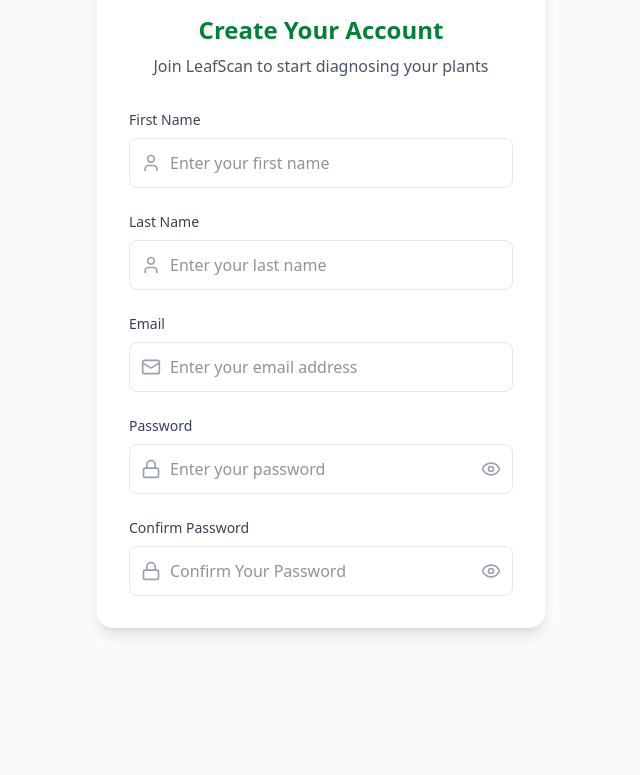
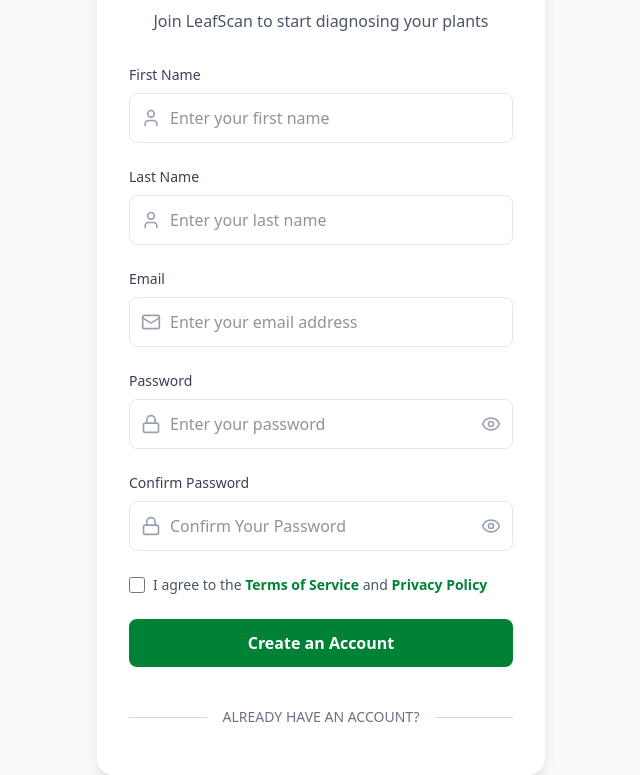
Before and after one commit to LeafScan-G21/Web-app, a React (Vite) app: page /register in a window 1280 px wide. Shown: the part 247-1022 px from the top of the page, without its empty margins (319-959 px from the left). Before the commit the page ends 920 px from the top, so only its background shows below. Built offline with nearby package versions, Linux system fonts and the light colour scheme.

Commit message:
feat(auth): Code refractoring

```diff
--- /dev/null
+++ b/src/components/ui/FullWidthButton.jsx
@@ -0,0 +1,11 @@
+import React from 'react'
+
+const FullWidthButton = ({onClick, body}) => {
+  return (
+    <button onClick={onClick} className='w-full bg-green-700 hover:bg-green-600 text-white px-4 py-3 rounded-lg font-semibold transition-colors focus:ring-2 focus:ring-green-500 focus:ring-offset-2'>
+        {body}
+    </button>
+  )
+}
+
+export default FullWidthButton
--- a/src/pages/Login.jsx
+++ b/src/pages/Login.jsx
@@ -2,9 +2,10 @@
 import logo from '../assets/leafScan.png';
 import { Eye, EyeOff, Lock, Mail } from 'lucide-react';
 import FormField from '../components/ui/FormField';
+import PasswordField from '../components/ui/PasswordField';
+import FullWidthButton from '../components/ui/FullWidthButton';
 
 const Login = () => {
-    const [showPassword, setShowPassword] = useState(false);
     const [rememberMe, setRememberMe] = useState(false);
     const [email, setEmail] = useState('');
     const [password, setPassword] = useState('');
@@ -24,31 +25,7 @@
             {/* Login Form */}
             <div className='space-y-6'>
                 <FormField htmlFor="email" label="Email Address" Icon={Mail} input_type="email" id="email" value={email} onChange = {(e) => setEmail(e.target.value)}  placeholder="Enter your email" />
-                <div>
-                    <label htmlFor='password' className='block text-sm font-medium text-gray-700 mb-2'>Password</label>
-                    <div className='relative'>
-                        <Lock className='absolute left-3 top-1/2 transform -translate-y-1/2 text-gray-400 h-5 w-5' />
-                        <input
-                            type={showPassword ? 'text' : 'password'}
-                            id='password'
-                            value={password}
-                            onChange={(e) => setPassword(e.target.value)}
-                            className='w-full pl-10 pr-4 py-3 border border-gray-200 rounded-lg focus:ring-2 focus:ring-green-500 focus:border-transparent outline-none transition-all'
-                            placeholder='Enter your password'
-                        />
-                        <button
-                            type='button'
-                            className='absolute right-3 top-1/2 transform -translate-y-1/2 text-gray-400 text-gray-400 hover:text-gray-600'
-                            onClick={() => setShowPassword(!showPassword)}
-                        >
-                            {showPassword ? (
-                                <EyeOff className='h-5 w-5' />
-                            ) : (
-                                <Eye className='h-5 w-5' />
-                            )}
-                        </button>
-                    </div>
-                </div>
+                <PasswordField htmlFor="password" label="Password" id="password" value={password} onChange={(e) => setPassword(e.target.value)} placeholder="Enter your password" />
                 <div className='flex items-center justify-between'>
                     <label className='flex items-center'>
                         <input
@@ -62,9 +39,7 @@
                     </label>
                     <a href="#" className='text-sm text-green-600 hover:tect-green-700 font-medium'>Forgot Password?</a>
                 </div>
-                <button onClick={(e) => {e.preventDefault();}} className='w-full bg-green-700 hover:bg-green-600 text-white px-4 py-3 rounded-lg font-semibold transition-colors focus:ring-2 focus:ring-green-500 focus:ring-offset-2'>
-                    Sign In
-                </button>
+                <FullWidthButton onClick={(e) => {e.preventDefault();}} body="Sign In" />
                 <div className='relative my-6'>
                     <div className='absolute inset-0 flex items-center'>
                         <div className='w-full border-t border-gray-300'></div>
--- a/src/pages/Register.jsx
+++ b/src/pages/Register.jsx
@@ -3,6 +3,7 @@
 import { Mail, User,Lock, Eye, EyeOff } from 'lucide-react'
 import FormField from '../components/ui/FormField'
 import PasswordField from '../components/ui/PasswordField'
+import FullWidthButton from '../components/ui/FullWidthButton'
 
 const Register = () => {
     const [first_name, setFirstName] = useState("");
@@ -10,6 +11,7 @@
     const [email, setEmail] = useState("");
     const [password, setPassword] = useState("");
     const [confirmPassword, setConfirmPassword] = useState("");
+    const [termsAndConditions, setTermsAndConditions] = useState(false);
 
     return (
     <div className='min-h-screen bg-[#f9fbf9] flex items-center justify-center px-4'>
@@ -29,6 +31,27 @@
             <FormField htmlFor="email" label="Email" Icon={Mail} input_type="email" id="email" value={email} onChange={(e) => {setEmail(e.target.value)}} placeholder="Enter your email address" />
             <PasswordField htmlFor="password" label="Password" id="password" value={password} onChange={(e) => setPassword(e.target.value)} placeholder="Enter your password" />
             <PasswordField htmlFor = "confirm_password" label="Confirm Password" id="confirm_password" value={confirmPassword} onChange={(e) => {setConfirmPassword(e.target.value)}} placeholder="Confirm Your Password" />
+            <div className='flex items-center justify-between'>
+                <label className='flex items-center'>
+                    <input
+                        type='checkbox'
+                        id="termsandconditions"
+                        checked = {termsAndConditions}
+                        onChange={(e) => setTermsAndConditions(e.target.checked)}
+                        className='h-4 w-4 text-green-600 border-gray-300 rounded focus:ring-green-500'
+                    />
+                    <span className='ml-2 text-sm text-gray-600'>I agree to the <a className='text-green-700 font-semibold'>Terms of Service</a> and <a className='text-green-700 font-semibold'>Privacy Policy</a></span>
+                </label>
+            </div>
+            <FullWidthButton onClick={(e) => {e.preventDefault()}} body="Create an Account" />
+            <div className='relative my-4'>
+                <div className='absolute inset-0 flex items-center'>
+                    <div className='w-full border-t border-gray-300'></div>
+                </div>
+                <div className='relative flex justify-center text-sm text-gray-500'>
+                    <span className='bg-white px-4'>ALREADY HAVE AN ACCOUNT?</span>
+                </div>
+            </div>
         </div>
         </div>
     </div>
```
